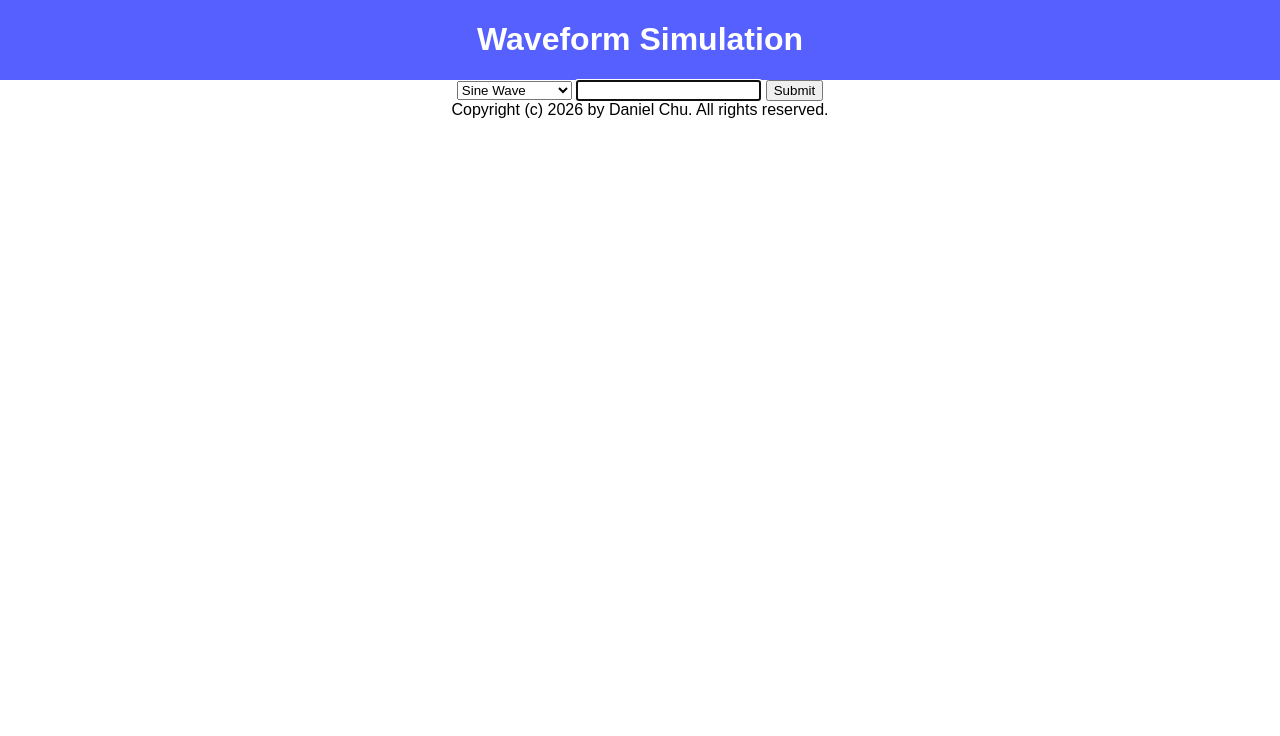
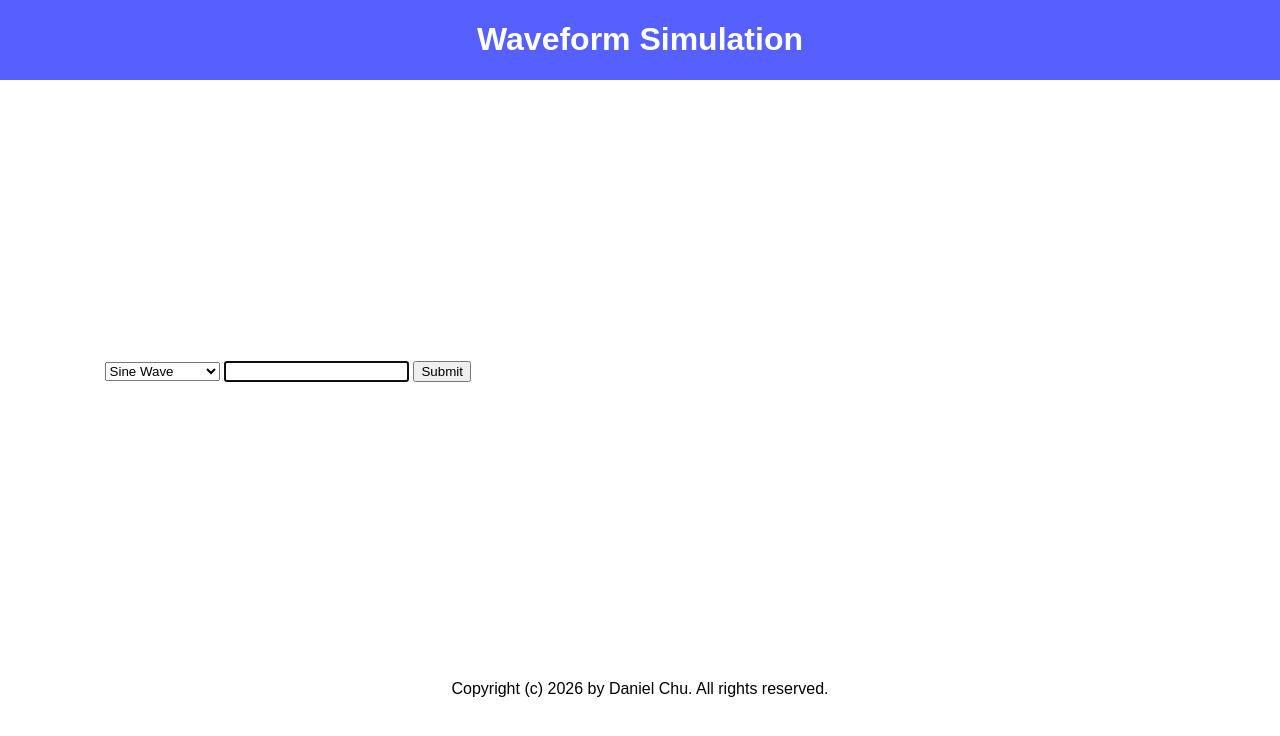
Before and after one commit to danchurlian/Waveform-Simulation, a Flask app: page / in a window 1280 px wide. Shown: the top 736 px of the page. Run offline with Flask 3, Linux system fonts and the light colour scheme.

Commit message:
feat: form and equations are on left side, graph is on right side

```diff
--- a/app.py
+++ b/app.py
@@ -113,22 +113,25 @@ def new_image_main() -> str:
         eq_series = latex2mathml.converter.convert(eq_series)
 
         response = f"""{img_tag}
-<div>
-    <eq-label>Original equation formula:</eq-label>
-    {eq_og_template}
-</div>
-<div>
-    <eq-label>Original equation:</eq-label>
-    {eq_original}
-</div>
-<div>
-    <eq-label>Fourier expansion formula:</eq-label>
-    {eq_series_template}
-</div>
-<div>
-    <eq-label>Fourier expansion:</eq-label>
-    {eq_series}
-</div>"""
+<ul id='equation-list' hx-swap-oob='true'>
+    <li>
+        <eq-label>Original equation formula:</eq-label>
+        {eq_og_template}
+    </li>
+    <li>
+        <eq-label>Original equation:</eq-label>
+        {eq_original}
+    </li>
+    <li>
+        <eq-label>Fourier expansion formula:</eq-label>
+        {eq_series_template}
+    </li>
+    <li>
+        <eq-label>Fourier expansion:</eq-label>
+        {eq_series}
+    </li>
+</ul>
+"""
 
     return response
 
--- a/static/style.css
+++ b/static/style.css
@@ -14,6 +14,21 @@ header {
     align-items: center;
 }
 
+.left-right-container {
+    display: flex;
+    flex-direction: row;
+    align-items: center;
+    justify-content: space-evenly;
+    height: 600px;
+}
+
+#graph-data {
+    flex-basis: 600px;
+}
+
+#equation-list {
+    padding-left: 1rem;
+}
 
 eq-label {
     font-weight: bold;
--- a/templates/index.html
+++ b/templates/index.html
@@ -13,10 +13,8 @@
             <header class="centered-container">
                 <h1>Waveform Simulation</h1>
             </header>
-            <div class="centered-container">
-                <div class="centered-container" id="graph-data">
-                    <img id="plot-image" />
-                </div>
+            <div class="left-right-container">
+                <div>
                     <form   hx-post="/image"
                             hx-target="#graph-data"
                             hx-swap="innerHTML"
@@ -31,6 +29,12 @@
                         <input name="freq" type="text" autofocus="true" autocomplete="off"/>
                         <button type="submit">Submit</button>
                     </form>
+                    <ul id="equation-list">
+                    </ul>
+                </div>
+                <div class="centered-container" id="graph-data">
+                    <img id="plot-image" />
+                </div>
             </div>
         </main>
         <footer class="centered-container">
```
Lines whose indentation alone changed are shown as unchanged.
